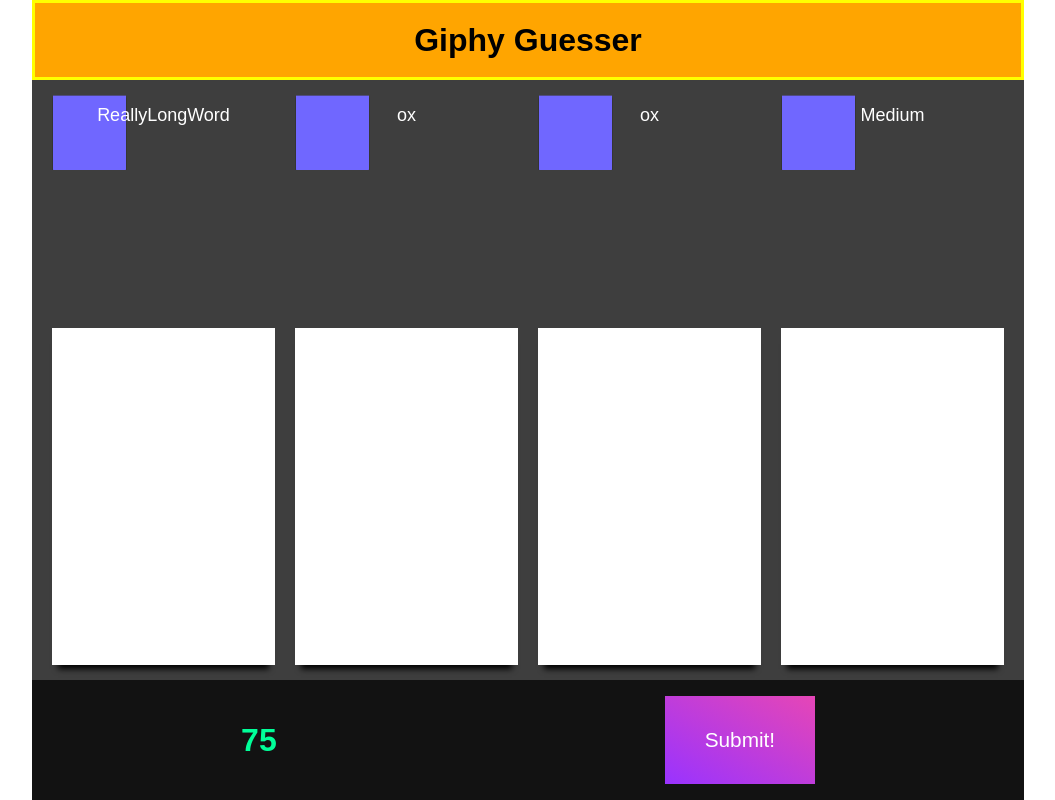
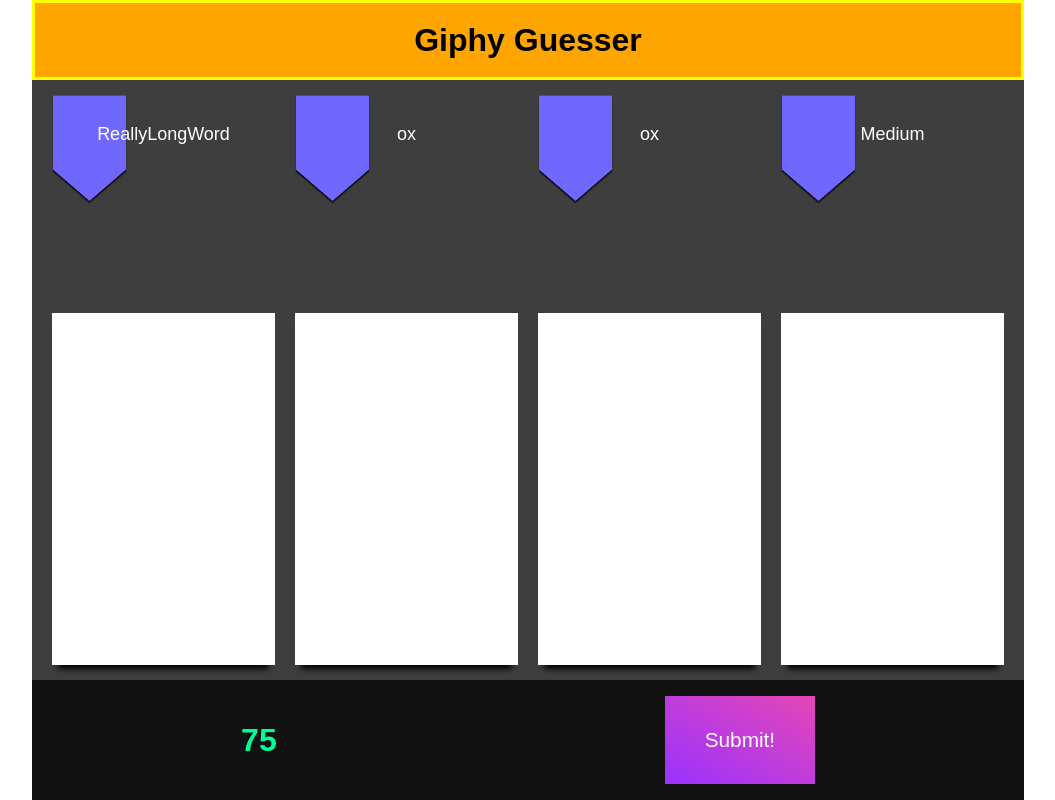
Before and after one commit to Casey1449/Giphy-Guesser, a React (Create React App) app: page / in a window 1280 px wide. Shown: the whole page, without its empty margins (112-1167 px from the left). Built offline with nearby package versions, Linux system fonts and the light colour scheme.

Commit message:
background-size percents

```diff
--- a/src/styles/ListItems.css
+++ b/src/styles/ListItems.css
@@ -20,11 +20,11 @@
   align-items: center;
   justify-content: center;
   width: 100%;
-  height: 75px;
+  height: 60%;
   background-color: white;
   background: url(./images/rightpointer.png);
   background-repeat: no-repeat;
-  background-size: 110px 75px;
+  background-size: 100% 80%;
   background-position: center;
 }
 
@@ -34,14 +34,6 @@
   font-size: 3.5vw;
   margin-bottom: 6px;
 }
-
-/*.white-arrow {
-  x: 0;
-  y: 0;
-  width: 110px;
-  height: 60px;
-  fill: white
-}*/
 
 @media (min-width: 576px) {
   .word-arrow p {
@@ -62,12 +54,6 @@
     background-size: 75px 110px;
     align-self: stretch;
   }
-
-  /*.white-arrow {
-    transform: rotate(90deg);
-    width: 100px;
-    height: 80px;
-  }*/
 
   .word-arrow p{
     margin: 0px;
```
Also changed, not shown: src/components/WordItem.js (+7 -19 lines).
